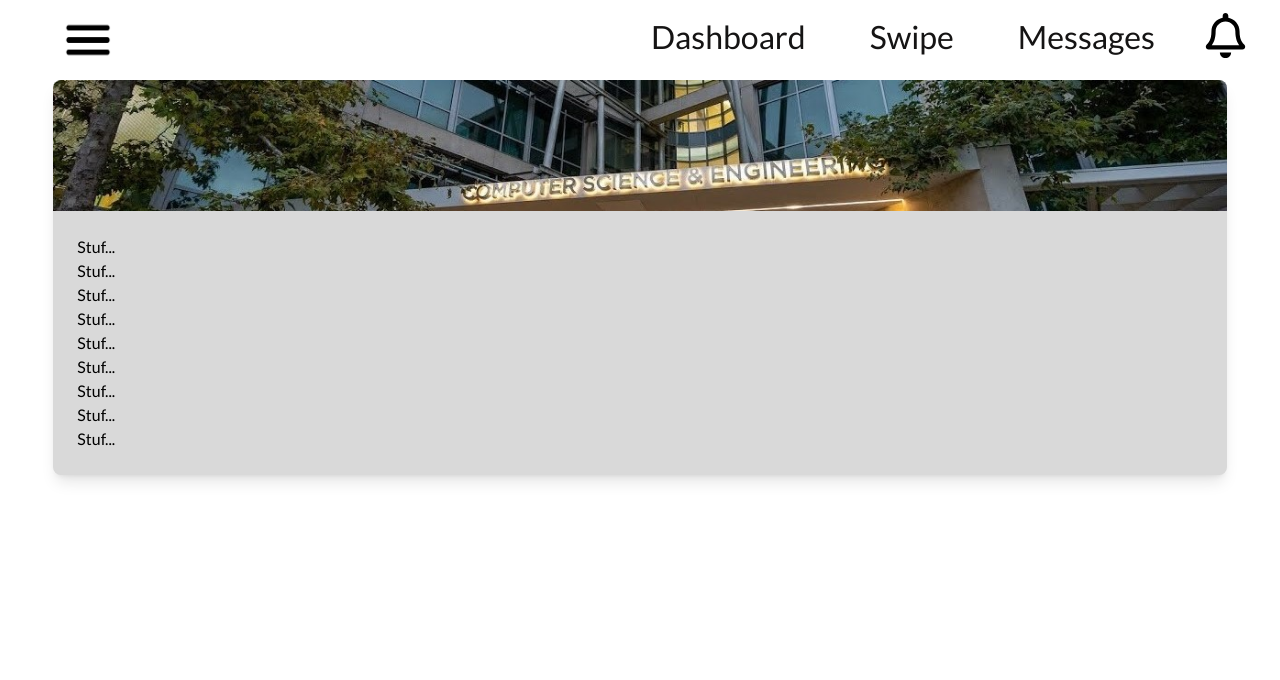
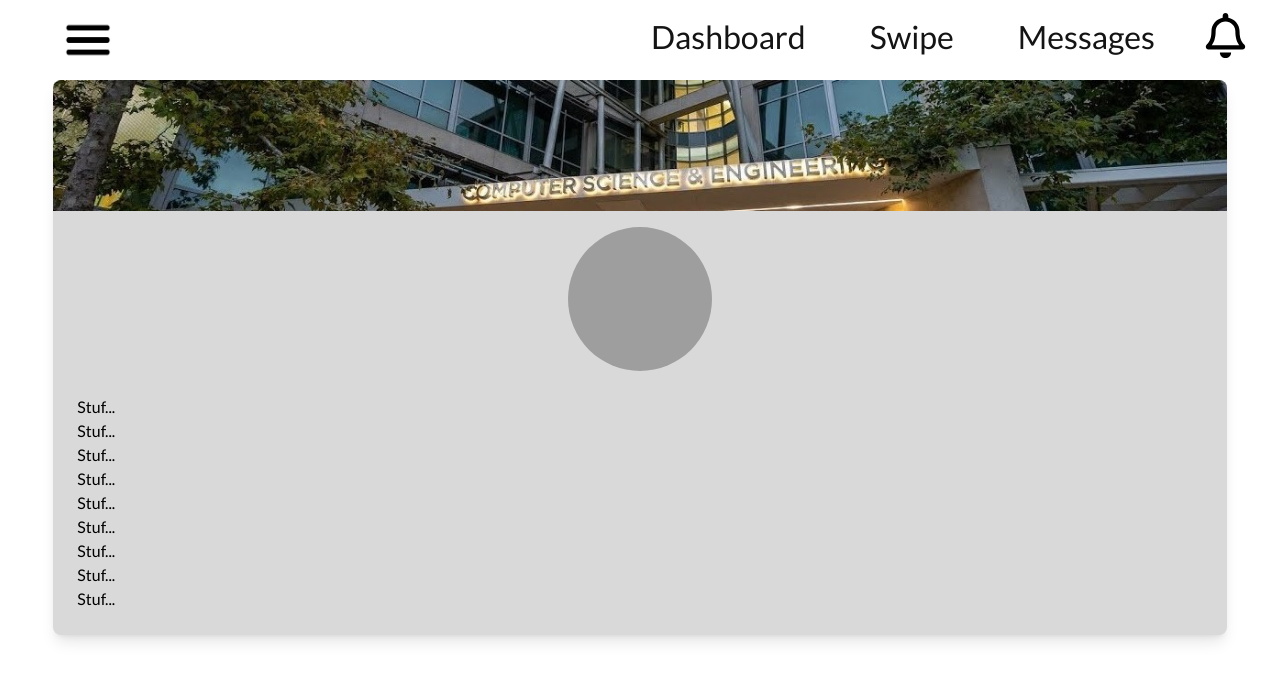
Before and after one commit to jel084/groupify, a React (Create React App) app in the folder groupify/: page /profile in a window 1280 px wide. Shown: the top 680 px of the page. Built offline with nearby package versions, Linux system fonts and the light colour scheme; no server answers; grey boxes are pictures that could not be loaded; the HTML template or start-up script is replaced by a standard one.

Commit message:
attempted to create a pfp component
can upload, however, when you switch to a different screen, the image disapears

```diff
--- a/groupify/package.json
+++ b/groupify/package.json
@@ -3,6 +3,8 @@
   "version": "0.1.0",
   "private": true,
   "dependencies": {
+    "@fortawesome/free-solid-svg-icons": "^6.6.0",
+    "@fortawesome/react-fontawesome": "^0.2.2",
     "@testing-library/jest-dom": "^5.17.0",
     "@testing-library/react": "^13.4.0",
     "@testing-library/user-event": "^13.5.0",
@@ -10,9 +12,6 @@
     "react": "^18.3.1",
     "react-dom": "^18.3.1",
     "react-icon": "^1.0.0",
-    "react-icons": "^5.3.0",
-    "react-router-dom": "^6.26.1",
-    "react-scripts": "5.0.1",
     "react-icons": "^5.3.0",
     "react-router-dom": "^6.26.1",
     "react-scripts": "^5.0.1",
--- a/groupify/src/components/ProfileSetup/Profile.js
+++ b/groupify/src/components/ProfileSetup/Profile.js
@@ -1,5 +1,5 @@
 import React from "react";
-import { getStorage } from 'firebase/storage';
+import ProfilePicture from "./ProfilePic";
 import CSE_Banner from '../../pictures/CSE_Banner.jpg';
 
 function Profile() {
@@ -14,6 +14,7 @@
                     />
                 </div>
                 {/* Content Area */}
+                <ProfilePicture></ProfilePicture>
                 <div className="p-6">
                     <p>Stuf...</p>
                     <p>Stuf...</p>
--- /dev/null
+++ b/groupify/src/components/ProfileSetup/ProfilePic.js
@@ -0,0 +1,80 @@
+import React, { useState, useEffect} from "react";
+import { ref, uploadBytes, getDownloadURL } from 'firebase/storage';
+import { storage } from "../../firebase";
+import { FontAwesomeIcon } from '@fortawesome/react-fontawesome';
+import { faPen } from '@fortawesome/free-solid-svg-icons';
+
+const ProfilePicture = () =>{
+    //variables
+    const[imageURL, setImageURL] = useState(null);
+    const [isHovered, setIsHovered] = useState(false);
+    // const[imageFile, setImageFile] = useState(null);
+
+    //functions
+    //sets file url to actually be displayed
+    useEffect(() => { //we use useEffect bc the effect is display the image on the screen from FB storage
+        fetchProfilePicture();
+
+        async function fetchProfilePicture() {
+            try{
+                const storageRef = ref(storage, 'profile_pictures/default.png'); //makes a reference to the image
+                const url = await getDownloadURL(storageRef); //gets the url
+                setImageURL(url);
+            } catch (error) {
+                console.error('Error fetching profile picture:', error);
+            }
+        }
+    }, []);
+
+
+    //when user uploads new image file and actually TRIGGERS the process
+    const handleFileChange = (e) =>{
+        const file = e.target.files[0]; //first file that usr inputs
+        if(file){
+            uploadImage(file); //calls function below to upload image to firebase
+        }
+    };
+
+    //upload images to FB and update pfp url to new image
+    const uploadImage = async (file) =>{
+        const storageRef = ref(storage,`profile_pictures/${file.name}`);
+        try{
+            await uploadBytes(storageRef, file); //upload image to fb
+            const downloadURL = await getDownloadURL(storageRef); //var to get URL
+            setImageURL(downloadURL); //set image URL
+            console.log('Image uploaded succesfully:',downloadURL);
+        } catch(error){
+            console.error('Error uploading image:',error);
+        }
+    };
+
+    return (
+        <div className="flex items-center justify-center mt-4">
+            <label
+                htmlFor="file-input"
+                className="relative cursor-pointer"
+                onMouseEnter={() => setIsHovered(true)}
+                onMouseLeave={() => setIsHovered(false)}
+            >
+                <div
+                    className="w-36 h-36 rounded-full bg-cover bg-center hover:opacity-80"
+                    style={{ backgroundImage: `url(${imageURL})` }}
+                ></div>
+                {isHovered && (
+                    <div className="absolute inset-0 flex items-center justify-center bg-black bg-opacity-30 rounded-full">
+                        <FontAwesomeIcon icon={faPen} className="text-white text-2xl" />
+                    </div>
+                )}
+            </label>
+            <input
+                id = "file-input"
+                type = "file"
+                className = 'hidden'
+                accept = "image/*"
+                onChange = {handleFileChange}
+            />
+        </div>
+    );
+};
+
+export default ProfilePicture;
--- a/groupify/src/firebase.js
+++ b/groupify/src/firebase.js
@@ -2,6 +2,7 @@
 import { initializeApp } from "firebase/app";
 import { getAuth } from 'firebase/auth';
 import { getStorage } from 'firebase/storage';
+import { getFirestore } from 'firebase/firestore';
 // TODO: Add SDKs for Firebase products that you want to use
 // https://firebase.google.com/docs/web/setup#available-libraries
 
@@ -19,4 +20,9 @@
 
 // Initialize Firebase
 const app = initializeApp(firebaseConfig);
+const storage = getStorage(app); //idk if i need this
 export const auth = getAuth(app);
+const db = getFirestore(app);
+
+
+export {app, storage, db};//idk if i need this
--- a/groupify/src/screens/Login.js
+++ b/groupify/src/screens/Login.js
@@ -3,7 +3,7 @@
 import FormButton from '../components/FormButton';
 import { Link, useNavigate } from 'react-router-dom';
 import { AiOutlineMail, AiOutlineLock } from 'react-icons/ai';
-import { auth } from '../firebase';
+import { auth } from "../firebase"
 import { signInWithEmailAndPassword } from 'firebase/auth';
 
 const Login = () => {
```
Also changed, not shown: 1 other file (tests, documents, lock files or other folders).
